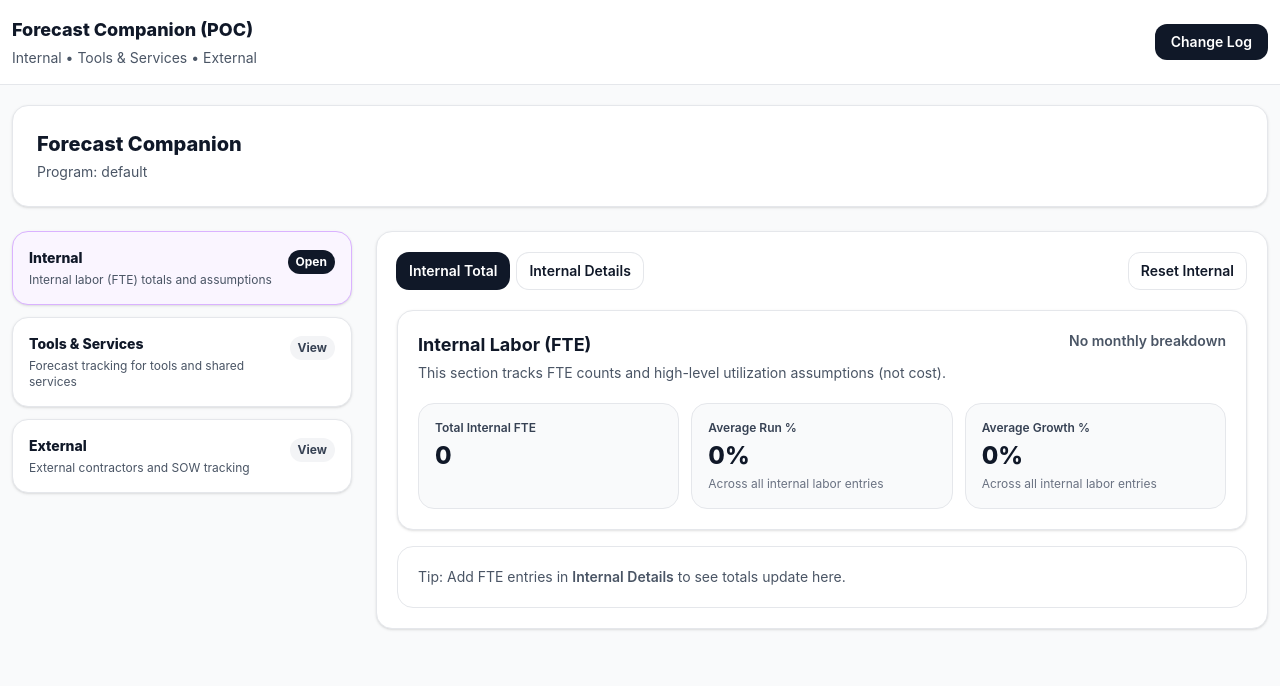
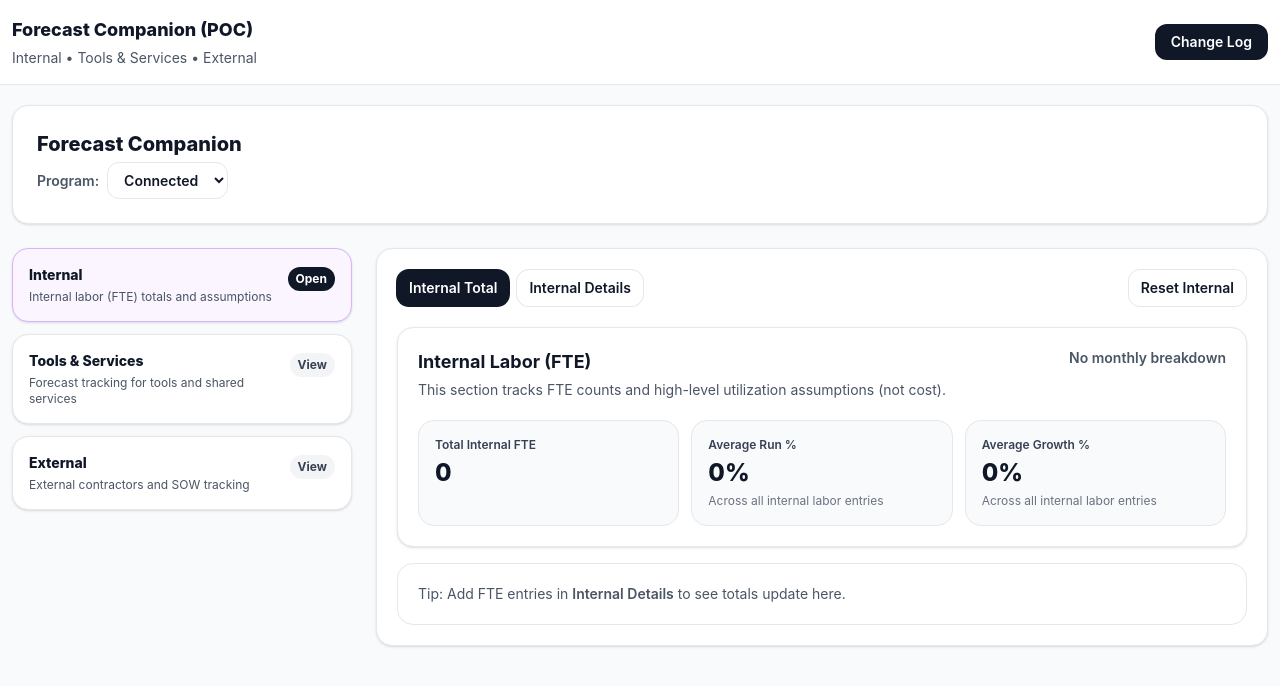
Before and after one commit to premkumarkirankumar/forecast-companion-poc, a React app in the folder frontend/: page / in a window 1280 px wide. Shown: the top 686 px of the page. Built offline with nearby package versions, Linux system fonts and the light colour scheme; the HTML template or start-up script is replaced by a standard one.

Commit message:
updated progam change and data persistent

```diff
--- a/frontend/src/App.jsx
+++ b/frontend/src/App.jsx
@@ -1,6 +1,6 @@
 // frontend/src/App.jsx
 
-import { useMemo, useState } from "react";
+import { useEffect, useMemo, useState } from "react";
 import SummaryCards from "./components/forecast/SummaryCards";
 import ChangelogPage from "./components/forecast/ChangelogPage";
 import ToolsServicesDetails from "./components/forecast/ToolsServicesDetails";
@@ -44,6 +44,23 @@ const seedTns = [
 
 export default function App() {
   const [page, setPage] = useState("dashboard"); // dashboard | changelog
+  const [selectedProgram, setSelectedProgram] = useState(() => {
+    try {
+      const raw = localStorage.getItem("pfc.ui.program");
+      const v = raw ? JSON.parse(raw) : "connected";
+      return ["connected", "tre", "csc"].includes(v) ? v : "connected";
+    } catch {
+      return "connected";
+    }
+  });
+
+  useEffect(() => {
+    try {
+      localStorage.setItem("pfc.ui.program", JSON.stringify(selectedProgram));
+    } catch {
+      // ignore
+    }
+  }, [selectedProgram]);
   const [tnsItems, setTnsItems] = useState(seedTns);
 
   const showToolsServicesOnly = useMemo(() => false, []);
@@ -81,9 +98,11 @@ export default function App() {
       {/* Main Content (full width, left aligned) */}
       <div className="w-full px-3 py-5">
         {!showToolsServicesOnly ? (
-          <SummaryCards selectedProgram="default" />
+          <SummaryCards
+            selectedProgram={selectedProgram}
+            onProgramChange={setSelectedProgram} />
         ) : (
-          <ToolsServicesDetails items={tnsItems} setItems={setTnsItems} onLog={() => {}} />
+          <ToolsServicesDetails items={tnsItems} setItems={setTnsItems} onLog={() => { }} />
         )}
       </div>
     </div>
--- a/frontend/src/components/forecast/SummaryCards.jsx
+++ b/frontend/src/components/forecast/SummaryCards.jsx
@@ -22,6 +22,17 @@ function useLocalStorageState(key, initialValue) {
       return initialValue;
     }
   });
+
+  // ✅ When key changes (program switch), re-hydrate from the new key
+  useEffect(() => {
+    try {
+      const raw = localStorage.getItem(key);
+      setState(raw ? JSON.parse(raw) : initialValue);
+    } catch {
+      setState(initialValue);
+    }
+    // eslint-disable-next-line react-hooks/exhaustive-deps
+  }, [key]);
 
   useEffect(() => {
     try {
@@ -66,7 +77,7 @@ function ScrollFrame({ children, minWidthClass = "min-w-[1100px]" }) {
 /* =========================================================
    Main
 ========================================================= */
-export default function SummaryCards({ selectedProgram }) {
+export default function SummaryCards({ selectedProgram, onProgramChange }) {
   const programKey = selectedProgram || "connected";
 
   // Global keys
@@ -221,7 +232,18 @@ export default function SummaryCards({ selectedProgram }) {
         <div className="flex flex-wrap items-center justify-between gap-4">
           <div>
             <div className="text-xl font-extrabold text-gray-900">Forecast Companion</div>
-            <div className="mt-1 text-sm text-gray-600">Program: {programKey}</div>
+            <div className="mt-1 flex items-center gap-2 text-sm font-semibold text-gray-600">
+              <span>Program:</span>
+              <select
+                value={programKey}
+                onChange={(e) => onProgramChange?.(e.target.value)}
+                className="rounded-xl border border-gray-200 bg-white px-3 py-2 text-sm font-semibold text-gray-900"
+              >
+                <option value="connected">Connected</option>
+                <option value="tre">TRE</option>
+                <option value="csc">CSC</option>
+              </select>
+            </div>
           </div>
           <div className="flex items-center gap-3">
           </div>
```
